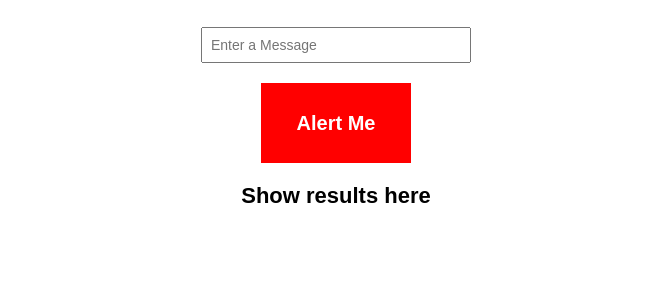
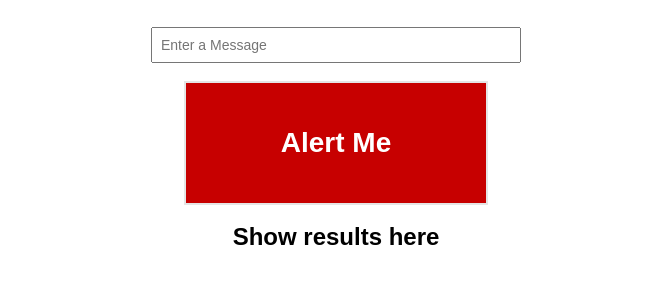
Before and after one commit to vikfern75/vikfern75_lab7, a plain HTML site: page index.html in a window 1280 px wide. Shown: the part 122-406 px from the top of the page, without its empty margins (304-975 px from the left). Drawn offline with Linux system fonts and the light colour scheme.

Commit message:
Update style.css

```diff
--- a/style.css
+++ b/style.css
@@ -15,28 +15,32 @@ p {
 }
 
 input {
-    width: 250px;
+    width: 350px;
     padding: 8px;
     font-size: 14px;
 }
 
 #alertDiv {
-    background-color: red;
+    background-color: #c70000; /* red */
     color: white;
-    width: 150px;
-    height: 80px;
-    line-height: 80px;
+    width: 300px;
+    height: 120px;
+    line-height: 120px;
     margin: 20px auto;
-    font-size: 20px;
+    font-size: 28px;
     font-weight: bold;
     cursor: pointer;
+    border: none;
+    box-shadow: 0 0 0 2px rgba(0,0,0,0.1);
+    user-select: none;
 }
 
 #alertDiv:hover {
-    background-color: darkred;
+    background-color: #990000;
 }
 
 h2 {
-    font-size: 22px;
+    font-size: 24px;
     font-weight: bold;
+    margin-top: 20px;
 }
```
